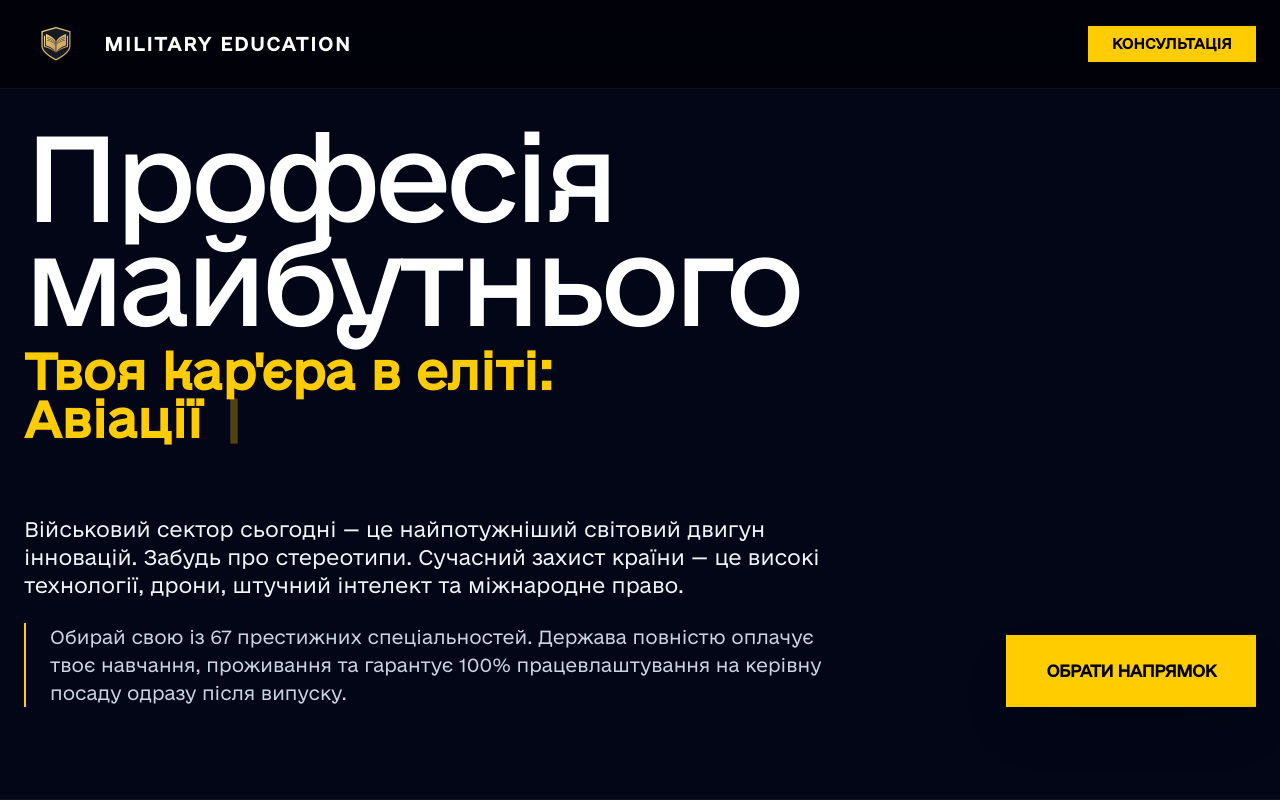
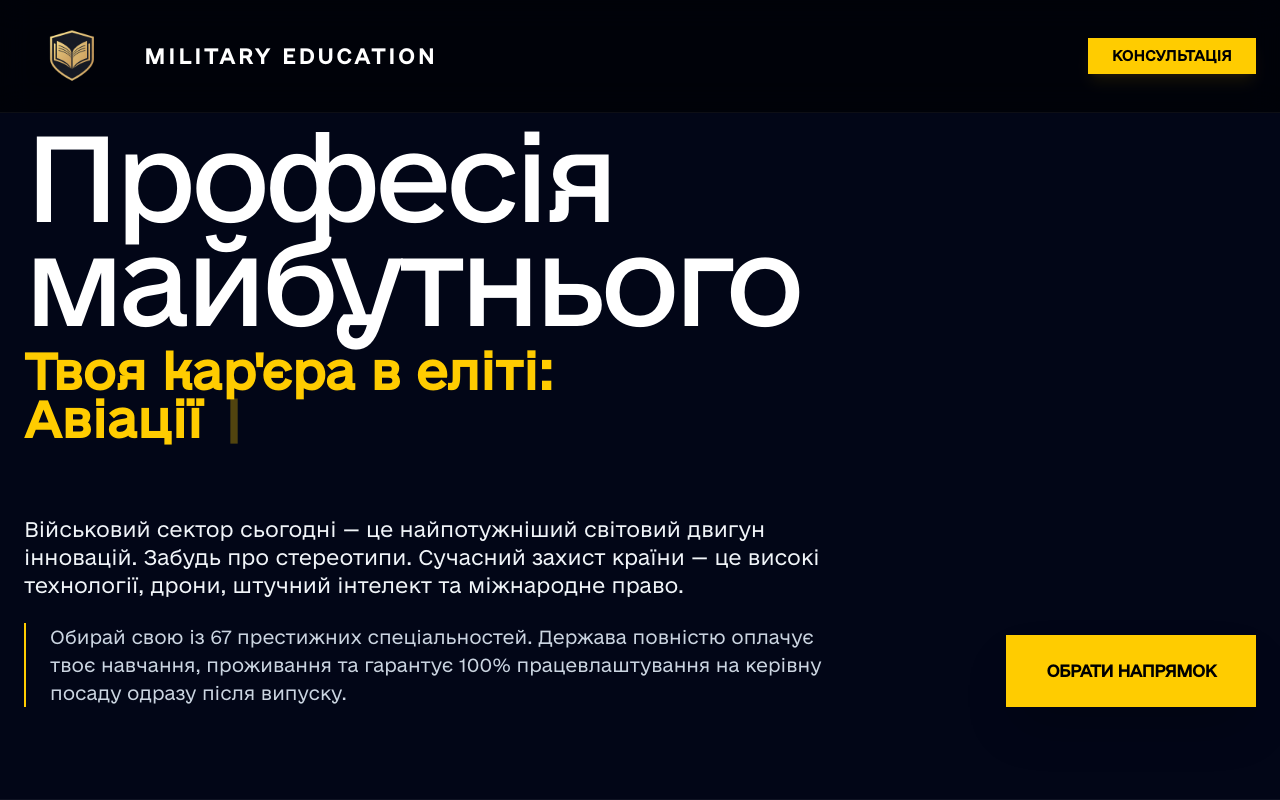
Before and after one commit to sunsideaspect/career-mentor, a plain HTML site: page index.html in a window 1280 px wide. Shown: the top 800 px of the page. Drawn offline with nearby package versions, Linux system fonts and the light colour scheme.

Commit message:
Update index.html

```diff
--- a/index.html
+++ b/index.html
@@ -72,15 +72,18 @@
 <body>
 
     <!-- НАВІГАЦІЯ -->
-    <nav class="fixed w-full z-50 bg-black/60 backdrop-blur-lg border-b border-white/5 px-6 py-3">
-        <div class="container mx-auto flex justify-between items-center text-white">
-            <div class="flex items-center gap-4">
-                <img src="img/logo.png" class="h-12 md:h-16 w-auto object-contain" alt="Military Education">
-                <span class="font-bold text-sm md:text-lg tracking-widest uppercase">Military Education</span>
-            </div>
-            <a href="#form" class="bg-[#ffcc00] text-black px-6 py-2 hover:bg-white transition font-bold text-sm uppercase">Консультація</a>
+<nav class="fixed w-full z-50 bg-black/60 backdrop-blur-lg border-b border-white/5 px-6 py-2">
+    <div class="container mx-auto flex justify-between items-center text-white">
+        <div class="flex items-center gap-4 md:gap-6">
+            <!-- Збільшено: h-16 (64px) на мобільних та h-24 (96px) на десктопі -->
+            <img src="img/logo.png" class="h-16 md:h-24 w-auto object-contain transition-transform duration-300 hover:scale-105" alt="Military Education">
+
+            <!-- Текст став трішки більшим для балансу з великим лого -->
+            <span class="font-bold text-base md:text-xl tracking-[0.15em] uppercase">Military Education</span>
         </div>
-    </nav>
+        <a href="#form" class="bg-[#ffcc00] text-black px-6 py-2 hover:bg-white transition font-bold text-sm uppercase shadow-lg shadow-yellow-500/10">Консультація</a>
+    </div>
+</nav>
 
     <!-- HERO -->
     <section class="min-h-screen flex items-center px-6 pt-28 pb-20 border-b border-white/5">
```
